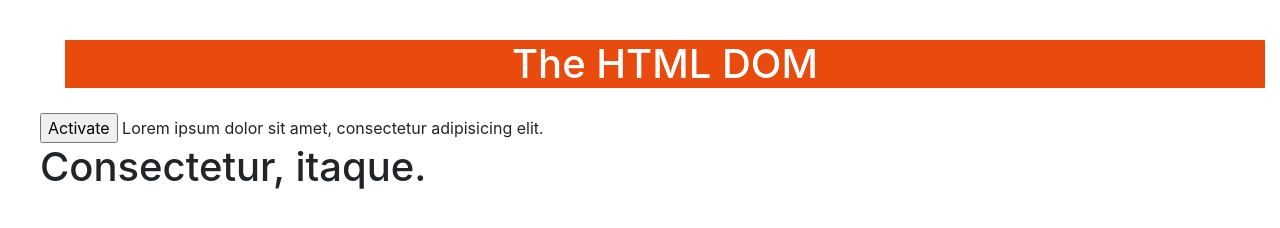
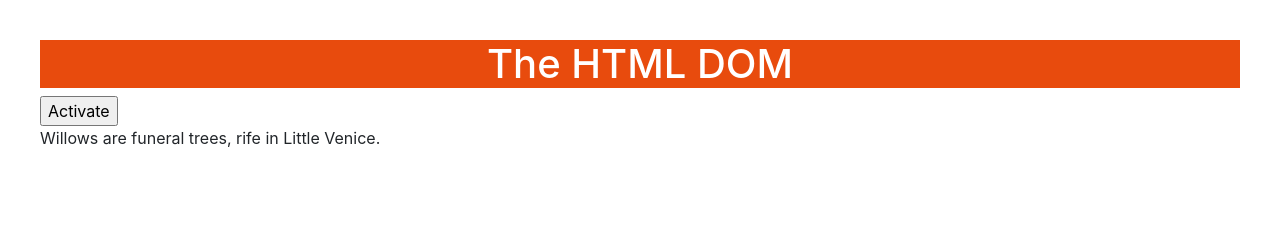
Before and after one commit to WinterCricket/DOMstudies, a plain HTML site: page index.html in a window 1280 px wide. Both pictures are taken after a click on the button "Activate". Drawn offline with nearby package versions, Linux system fonts and the light colour scheme.

Commit message:
use DOM manip appendC node para

```diff
--- a/index.html
+++ b/index.html
@@ -12,7 +12,7 @@
 
 
 
-		<p id="target"></p>
+		<!-- <p id="target"></p> -->
 
 		<input type="button" id="actButton" value="Activate">
 	</div>
--- a/mainJS.js
+++ b/mainJS.js
@@ -12,16 +12,36 @@
 
 //innerHTML
 
-var myText = "Lorem ipsum dolor sit amet, consectetur adipisicing elit. <h1>Consectetur, itaque.</h1>";
-var targetDiv = document.getElementById('theDiv');
+// var myText = "Lorem ipsum dolor sit amet, consectetur adipisicing elit. <h1>Consectetur, itaque.</h1>";
+// var targetDiv = document.getElementById('theDiv');
 //targetDiv.innerHTML = myText;
-targetDiv.innerHTML = targetDiv.innerHTML + myText;
+// targetDiv.innerHTML =  myText + targetDiv.innerHTML;
 
 
 
-//DOM manipulation methods
+//DOM manipulation methods for greater control
+
+function addNewContent() {
+
+	var para = document.createElement('p'); //create a tag
+	var node = document.createTextNode('Willows are funeral trees, rife in Little Venice.');//add text to new tag
+	para.appendChild(node);
+
+//add new tag etc to div
+
+var targetDiv = document.getElementById('theDiv');
+targetDiv.appendChild(para);
+console.log(targetDiv.innerHTML);
+
+}
+
+function domWork() {
+	var targetDiv = document.getElementById('theDiv');
+	//targetDiv.style.background = #bbbbf1;
+	console.log(targetDiv.innerHTML);
+}
 
 
 document.getElementById('actButton').onclick=function(){
-	myFunction();
+	addNewContent();
 }
--- a/style.css
+++ b/style.css
@@ -18,7 +18,7 @@ div {
 
 }*/
 #myTitle {
-	margin: 25px;
+	/*margin: 25px;*/
 	width: 100%;
 	background-color: #E84B0D;
 	text-align: center;
```
